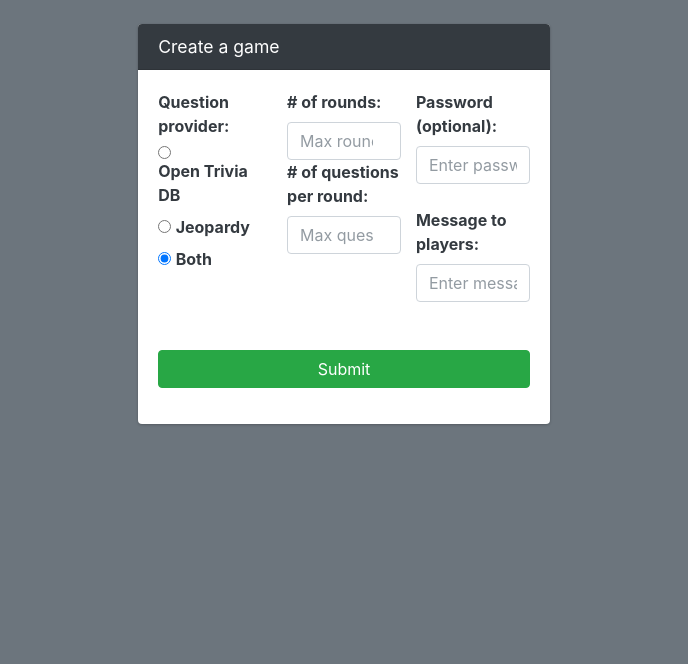
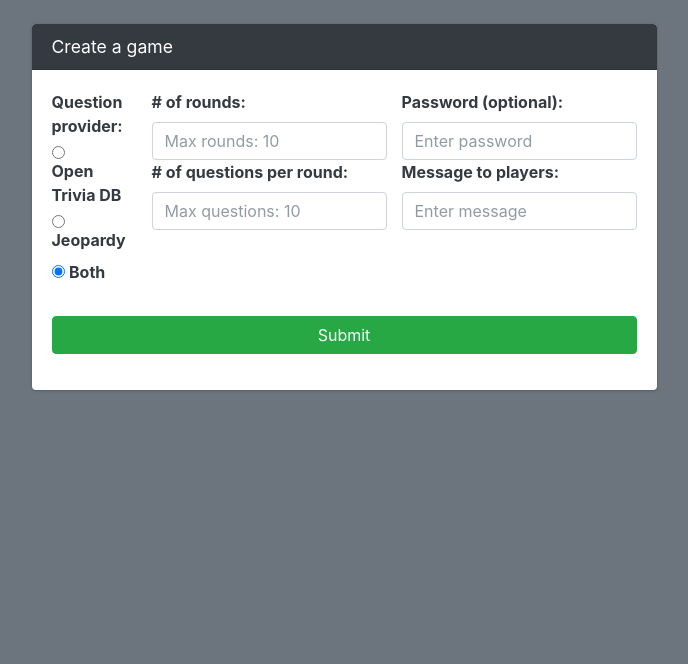
Before and after one commit to scaratozzolo/TriviaWebApp, a Flask app: page /create in a window 1280 px wide. Shown: the top 664 px of the page, without its empty margins (296-984 px from the left). Run offline with Flask 2, Linux system fonts and the light colour scheme; some libraries are stand-ins or nearby versions.

Commit message:
some more ui changes

```diff
--- a/app/templates/create.html
+++ b/app/templates/create.html
@@ -2,7 +2,7 @@
 
 {% block content %}
 
-<div class="container col-sm-4 mt-4 text-dark ">
+<div class="container col-sm-6 mt-4 text-dark ">
 
     <div class="card card-dark">
       <div class="card-header">
@@ -17,7 +17,7 @@
 
                 <div class="row justify-content-between">
 
-                  <div class="col-sm-4">
+                  <div class="col-sm-2">
 
                     {{ form.provider_select.label }}
                     {% for subfield in form.provider_select %}
@@ -27,7 +27,7 @@
                   </div>
 
 
-                  <div class="col-sm-4">
+                  <div class="col-sm-5">
 
 
                     {{ form.num_rounds.label }} {{ form.num_rounds(class="form-control", placeholder="Max rounds: 10", autocomplete="off") }}
@@ -45,13 +45,13 @@
                   </div>
 
 
-                  <div class="col-sm-4">
+                  <div class="col-sm-5">
 
                     {{ form.password.label }}
-                    {{ form.password(class="form-control", placeholder="Enter password", autocomplete="off") }}<br>
+                    {{ form.password(class="form-control", placeholder="Enter password", autocomplete="off") }}
 
                     {{ form.game_msg.label }}
-                    {{ form.game_msg(class="form-control", placeholder="Enter message", autocomplete="off") }}<br>
+                    {{ form.game_msg(class="form-control", placeholder="Enter message", autocomplete="off") }}
 
                   </div>
 
--- a/app/templates/index.html
+++ b/app/templates/index.html
@@ -112,7 +112,7 @@
 
 <div class="container text-dark ">
     {% if live_games != [] %}
-    <h4 class="text-center">Public games</h4>
+    <h4 class="text-center text-white">Public Games</h4>
     {% endif %}
     <div class="card-columns" id="live-games">
 
```
